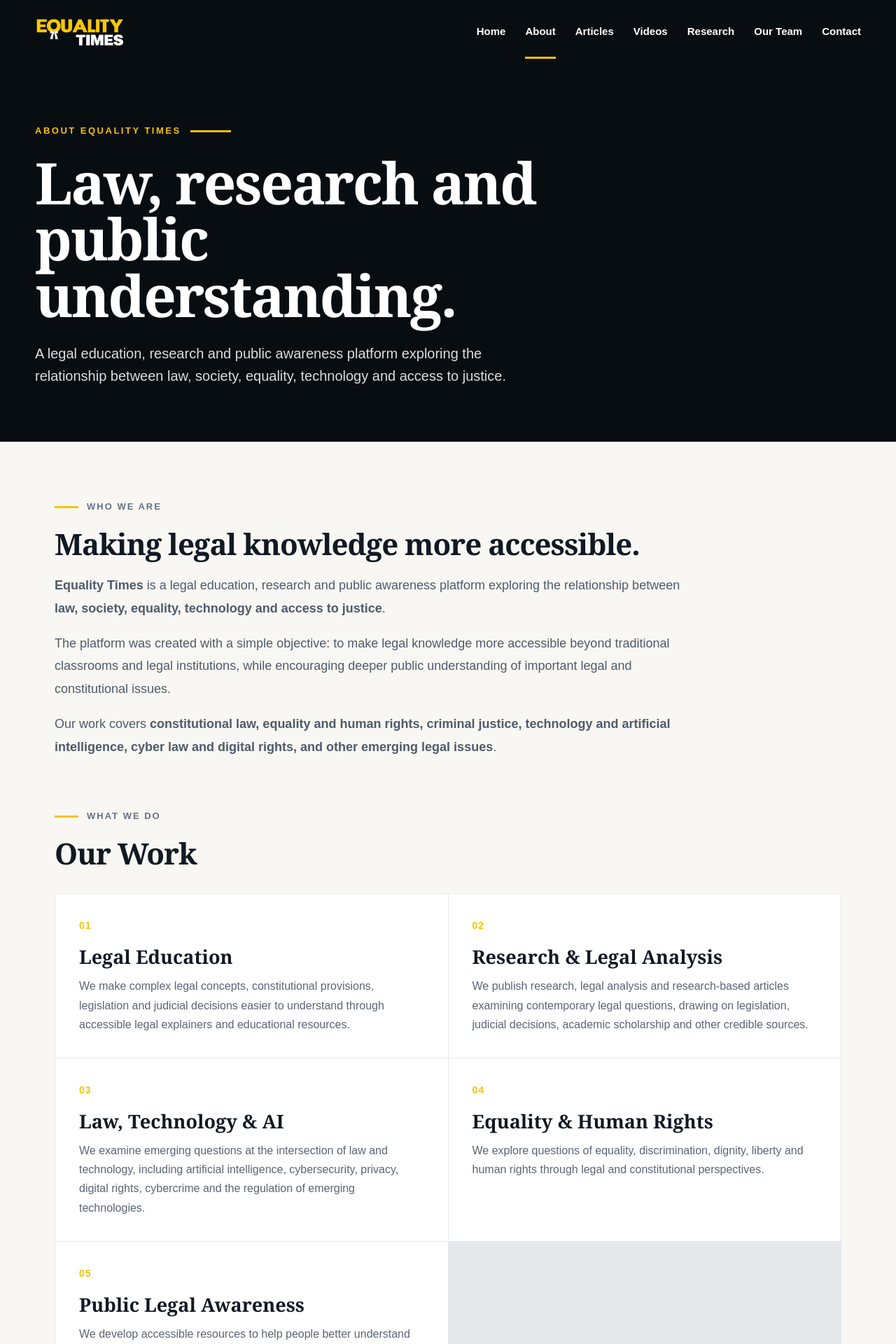
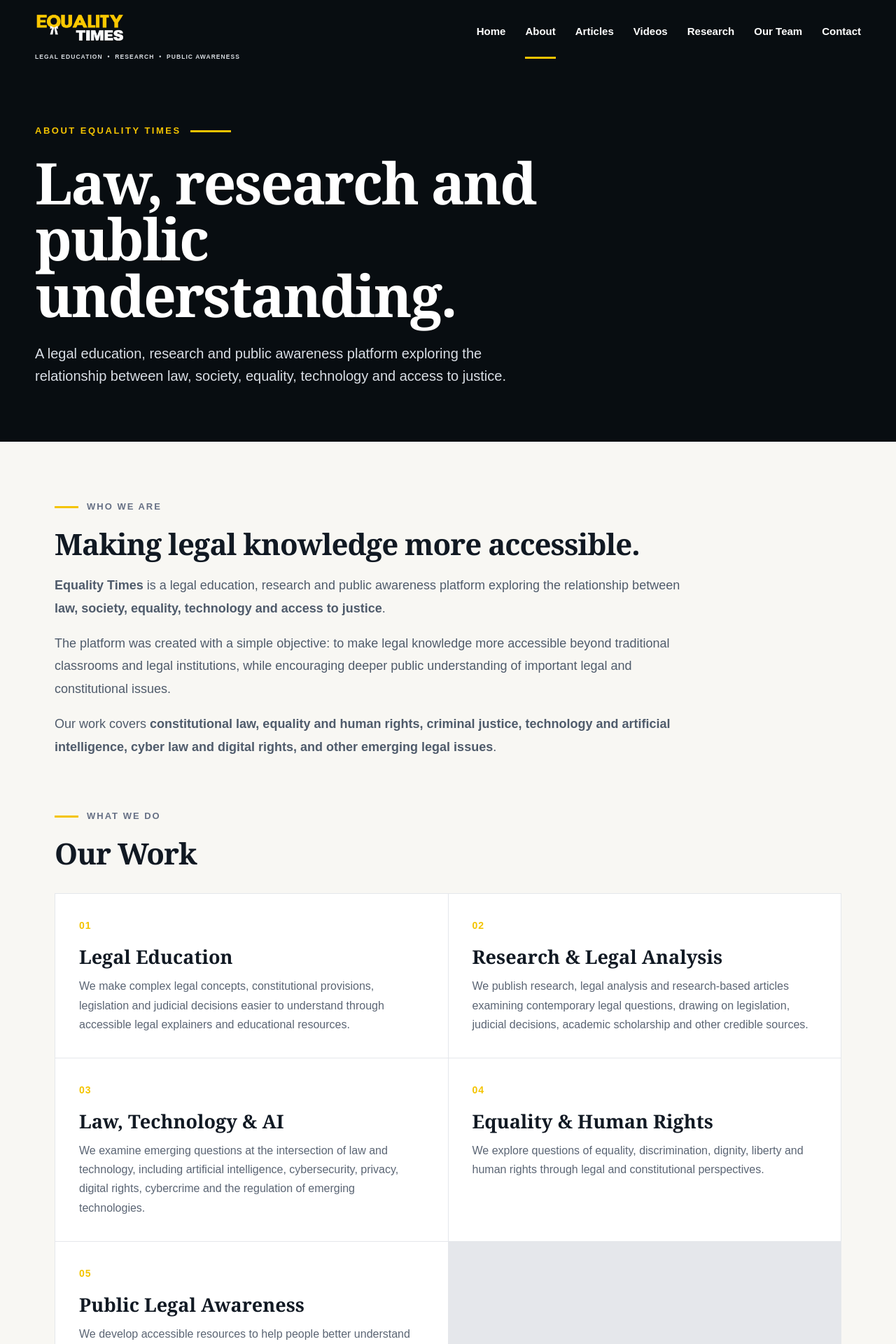
Before and after one commit to equalitytimes/equalitytimes-test, a Jekyll site: the page built from about.html, in a window 1280 px wide. Shown: the top 1920 px of the page at 70% size. Built offline with Jekyll 4.4.1, drawn with Linux system fonts in a browser that asks for light colours.

Commit message:
Lock header layout and restore brand tagline

```diff
--- a/about.html
+++ b/about.html
@@ -419,7 +419,128 @@
         flex-direction:column;
       }
     }
-  </style>
+
+/* Stable site-wide header */
+.site-header{
+  background:#080d11 !important;
+  color:#fff !important;
+  width:100% !important;
+  position:relative !important;
+  z-index:100 !important;
+}
+.site-header-inner{
+  width:min(1180px,calc(100% - 56px)) !important;
+  min-height:88px !important;
+  margin:0 auto !important;
+  padding:0 !important;
+  display:flex !important;
+  align-items:center !important;
+  justify-content:space-between !important;
+  gap:30px !important;
+}
+.site-brand{
+  display:flex !important;
+  flex-direction:column !important;
+  align-items:flex-start !important;
+  justify-content:center !important;
+  flex:0 0 auto !important;
+  gap:4px !important;
+  text-decoration:none !important;
+}
+.site-brand img{
+  display:block !important;
+  width:128px !important;
+  height:auto !important;
+  max-width:128px !important;
+  max-height:none !important;
+  object-fit:contain !important;
+}
+.site-brand-tagline{
+  display:block !important;
+  margin:0 !important;
+  color:#d7dbe0 !important;
+  font-family:Arial,Helvetica,sans-serif !important;
+  font-size:8.5px !important;
+  line-height:1 !important;
+  font-weight:600 !important;
+  letter-spacing:1.05px !important;
+  white-space:nowrap !important;
+  text-transform:uppercase !important;
+}
+.site-nav{
+  display:flex !important;
+  align-items:center !important;
+  justify-content:flex-end !important;
+  gap:28px !important;
+  flex:0 0 auto !important;
+}
+.site-nav a{
+  display:block !important;
+  position:relative !important;
+  box-sizing:border-box !important;
+  color:#fff !important;
+  text-decoration:none !important;
+  font-family:Arial,Helvetica,sans-serif !important;
+  font-size:15px !important;
+  line-height:1.2 !important;
+  font-weight:600 !important;
+  padding:31px 0 27px !important;
+  margin:0 !important;
+  border:0 !important;
+  border-bottom:3px solid transparent !important;
+  white-space:nowrap !important;
+}
+.site-nav a:hover,
+.site-nav a.active{
+  color:#fff !important;
+  border-bottom-color:#f4c400 !important;
+}
+.site-nav a::before,
+.site-nav a::after{
+  content:none !important;
+  display:none !important;
+}
+@media(max-width:900px){
+  .site-header-inner{
+    width:calc(100% - 44px) !important;
+    min-height:auto !important;
+    padding:18px 0 !important;
+    flex-direction:column !important;
+    align-items:flex-start !important;
+  }
+  .site-brand-tagline{
+    font-size:8px !important;
+  }
+  .site-nav{
+    width:100% !important;
+    justify-content:flex-start !important;
+    gap:20px !important;
+    overflow-x:auto !important;
+    flex-wrap:nowrap !important;
+  }
+  .site-nav a{
+    font-size:15px !important;
+    padding:8px 0 12px !important;
+  }
+}
+@media(max-width:600px){
+  .site-header-inner{
+    width:calc(100% - 32px) !important;
+    padding:16px 0 !important;
+  }
+  .site-brand img{width:128px !important;}
+  .site-brand-tagline{
+    font-size:7.5px !important;
+    letter-spacing:.8px !important;
+  }
+  .site-nav{gap:16px !important;}
+  .site-nav a{
+    font-size:14px !important;
+    padding:7px 0 11px !important;
+  }
+}
+
+</style>
 </head>
 
 <body>
@@ -428,6 +549,7 @@
   <div class="site-header-inner">
     <a class="site-brand" href="{{ '/' | relative_url }}" aria-label="Equality Times home">
       <img src="{{ '/assets/logo-new.png' | relative_url }}" alt="Equality Times">
+      <span class="site-brand-tagline">LEGAL EDUCATION&nbsp;&nbsp;•&nbsp;&nbsp;RESEARCH&nbsp;&nbsp;•&nbsp;&nbsp;PUBLIC AWARENESS</span>
     </a>
     <nav class="site-nav" aria-label="Main navigation">
       <a href="{{ '/' | relative_url }}">Home</a>
```
